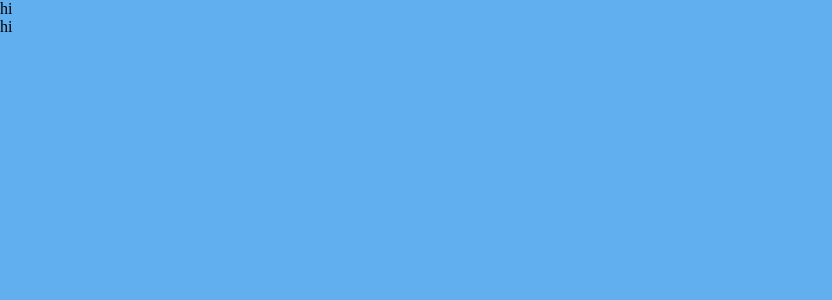
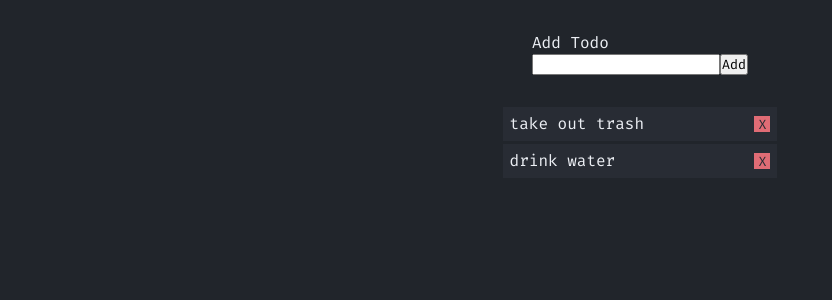
Before and after one commit to saubuny/improved-todo-list, a React (Vite) app: page / in a window 1280 px wide. Shown: the top 300 px of the page, without its empty margins (0-832 px from the left). Built offline with nearby package versions, Linux system fonts and the light colour scheme.

Commit message:
big: made basic styling of list and started components TodoForm and Todo

```diff
--- a/package.json
+++ b/package.json
@@ -4,13 +4,14 @@
   "version": "0.0.0",
   "type": "module",
   "scripts": {
-    "dev": "vite",
+    "dev": "vite --host",
     "build": "vite build",
     "preview": "vite preview"
   },
   "dependencies": {
     "react": "^18.2.0",
-    "react-dom": "^18.2.0"
+    "react-dom": "^18.2.0",
+    "uuid": "^9.0.0"
   },
   "devDependencies": {
     "@types/react": "^18.0.27",
--- a/src/App.jsx
+++ b/src/App.jsx
@@ -1,12 +1,21 @@
+import './styles/App.scss';
 import { useState } from 'react';
-import './styles/App.scss';
+import Todo from './components/Todo';
+import TodoForm from './components/TodoForm';
+import { v4 as uuidv4 } from 'uuid';
 
 function App() {
+	const [todos, setTodos] = useState(['take out trash', 'drink water']);
+
 	return (
 		<>
 			<div className="App">
-				<p>hi</p>
-				<p>hi</p>
+				<div className="todo-list">
+					<TodoForm />
+					{todos.map((todo) => {
+						return <Todo text={todo}></Todo>;
+					})}
+				</div>
 			</div>
 		</>
 	);
--- /dev/null
+++ b/src/components/Todo.jsx
@@ -0,0 +1,20 @@
+import '../styles/Todo.scss';
+
+function Todo({ text }) {
+	const handleClick = (e) => {
+		// ...
+	};
+
+	return (
+		<>
+			<div className="todo-card">
+				<span className="todo-card_text">{text}</span>
+				<button onClick={handleClick} className="todo-card_x">
+					X
+				</button>
+			</div>
+		</>
+	);
+}
+
+export default Todo;
--- /dev/null
+++ b/src/components/TodoForm.jsx
@@ -0,0 +1,25 @@
+import '../styles/TodoForm.scss';
+
+function TodoForm() {
+	const handleSubmit = (e) => {
+		e.preventDefault();
+	};
+
+	return (
+		<>
+			<form onSubmit={handleSubmit} className="todo-form">
+				<div>
+					<label htmlFor="todo_form_text">Add Todo</label>
+				</div>
+				<div>
+					<input name="todo_form_text" type="text" className="todo-form_text" />
+					<button type="submit" className="todo-form_submit-btn">
+						Add
+					</button>
+				</div>
+			</form>
+		</>
+	);
+}
+
+export default TodoForm;
--- a/src/styles/App.scss
+++ b/src/styles/App.scss
@@ -1,3 +1,12 @@
 body {
-	background-color: $primary;
+	color: $light;
+	background-color: $dark2;
+
+	display: flex;
+	justify-content: center;
+	align-items: center;
 }
+
+.todo-list {
+	margin: 2rem;
+}
--- /dev/null
+++ b/src/styles/Todo.scss
@@ -0,0 +1,26 @@
+.todo-card {
+	display: flex;
+	justify-content: space-between;
+	align-items: center;
+
+	background-color: $dark;
+	padding: 0.4rem;
+	margin: 0.2rem;
+}
+
+.todo-card_text {
+	display: flex;
+	justify-content: center;
+}
+
+.todo-card_x {
+	color: $dark;
+	background-color: $danger;
+	height: 1rem;
+	width: 1rem;
+	border: none;
+
+	&:hover {
+		outline: 1px solid $light;
+	}
+}
--- /dev/null
+++ b/src/styles/TodoForm.scss
@@ -0,0 +1,3 @@
+.todo-form {
+	margin: 2rem;
+}
--- a/src/styles/globals.scss
+++ b/src/styles/globals.scss
@@ -1,13 +1,17 @@
-$font-family: Arial, Helvetica, sans-serif;
+@import url('https://fonts.googleapis.com/css2?family=Fira+Code&display=swap');
+
+$font-stack: 'Fira Code', monospace;
 
 $primary: #61afef;
 $secondary: #abb2bf;
 $success: #98c379;
 $danger: #e06c75;
 $dark: #282c34;
+$dark2: #21252b;
 $light: #eceff4;
 
 * {
+	font-family: $font-stack;
 	box-sizing: border-box;
 	margin: 0;
 	padding: 0;
```
Also changed, not shown: 1 other file (tests, documents, lock files or other folders).
